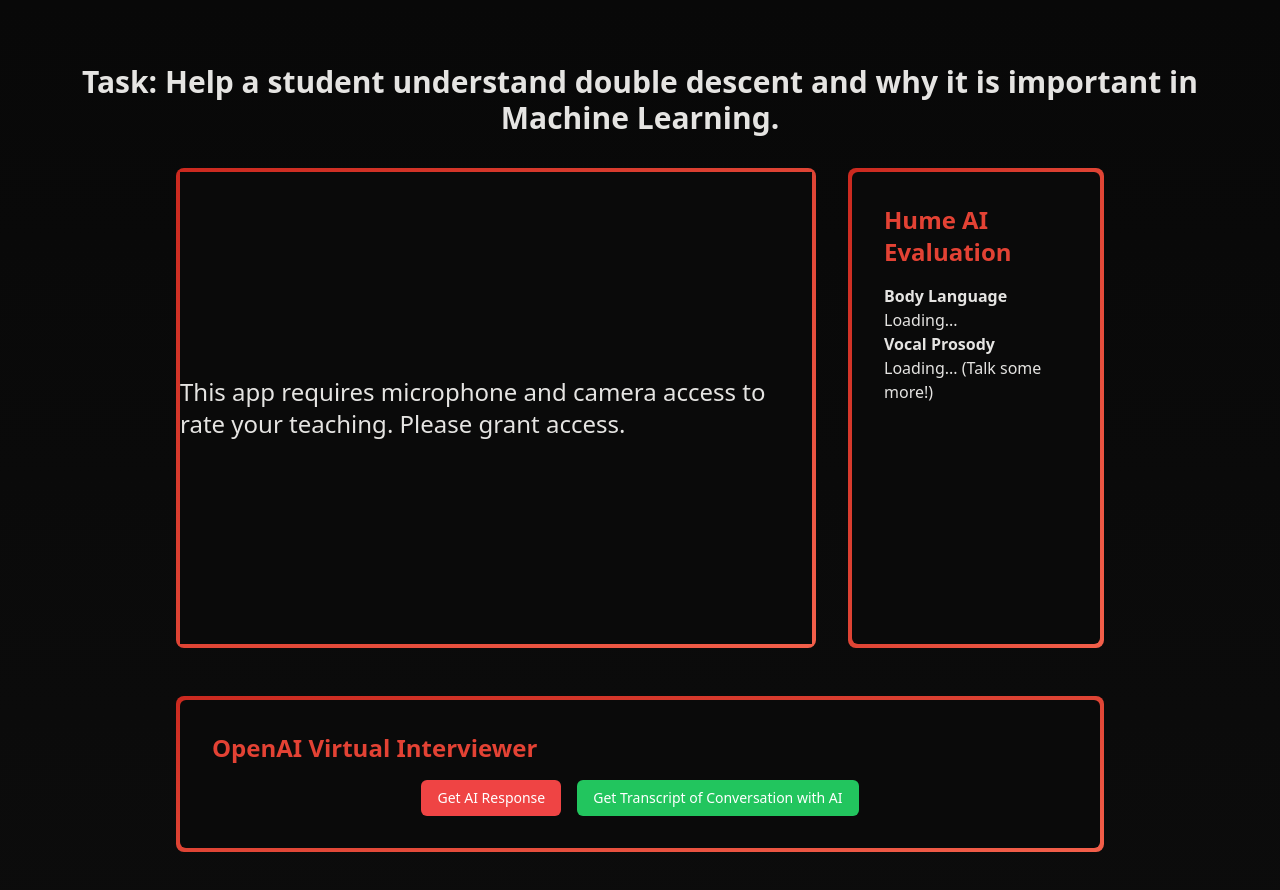
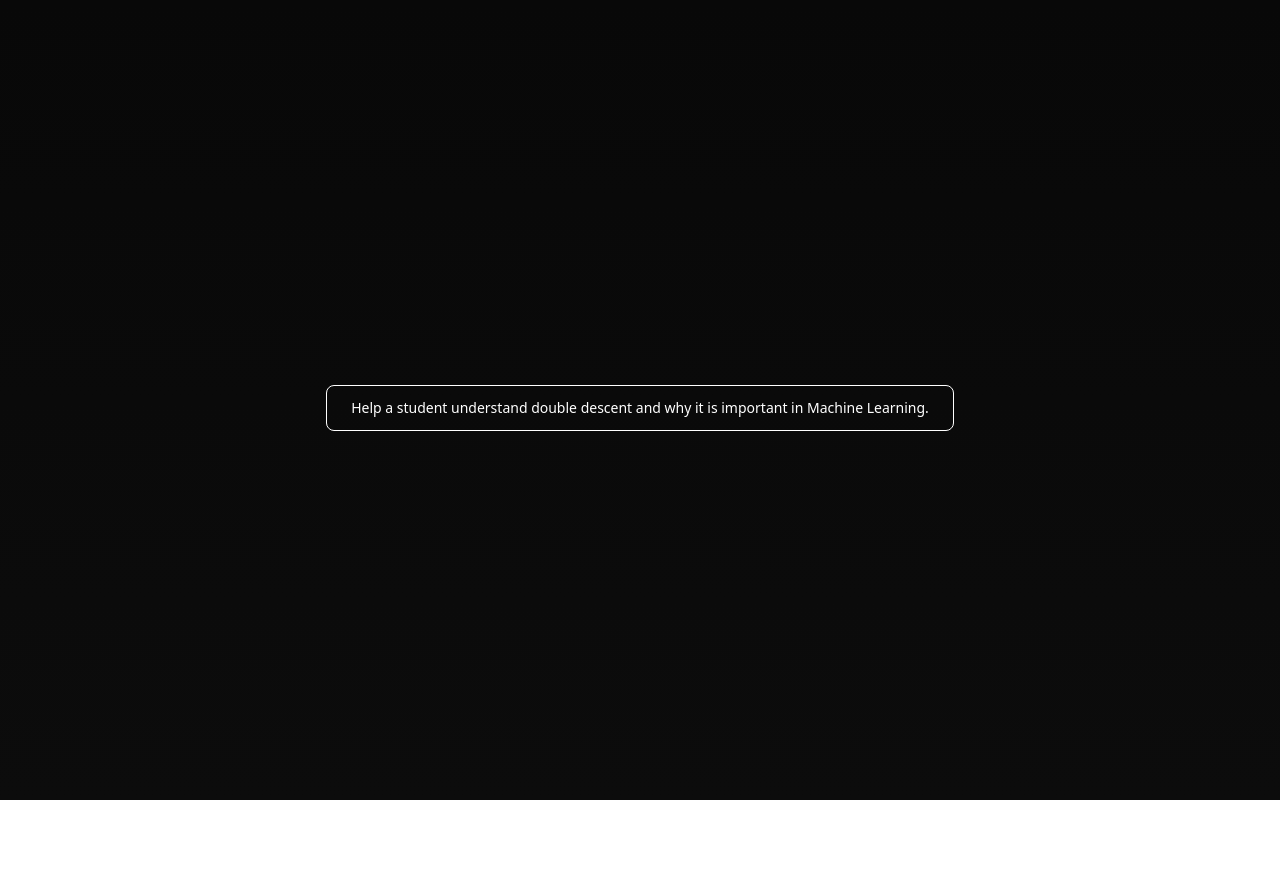
Before and after one commit to thewindsofwinter/learn-adapt, a Next.js app: page /practice in a window 1280 px wide. Shown: the top 890 px of the page. After the commit the page ends 800 px from the top, so only its background shows below. Built offline with nearby package versions, Linux system fonts and the light colour scheme; no server answers.

Commit message:
add tasks

```diff
--- a/app/components/UserVideoPane.js
+++ b/app/components/UserVideoPane.js
@@ -129,7 +129,7 @@ const UserVideoPane = ({ task }) => {
 
       // Define the system prompt and user speech
       const systemPrompt = "You are a student. A teacher has been tasked with the following: " + task + ". You should ask questions and act confused. Previous conversation: " + prePrompt;
-      console.log(systemPrompt);
+      //console.log(systemPrompt);
       const userSpeech = concatenatedTranscriptions + " Context: The user had " + contextEmotion + " as the highest emotion in their speech and " + videoContextEmotion
         + " as the highest emotion in their body language during this current response.";
 
--- /dev/null
+++ b/app/help/page.js
@@ -0,0 +1,36 @@
+"use client";
+
+import React, { useEffect, useState } from 'react';
+
+
+
+const help = () => {
+
+  return (
+    <div className="min-h-screen bg-gradient-to-b from-jetBlack-400 to-jetBlack-600 flex flex-col justify-center items-center">
+    <h1 className="text-center text-5xl font-bold text-platinum-500 p-8">
+      How to use Interview InSight
+    </h1>
+    <div className="container mx-auto px-8 py-4 text-white text-lg text-justify">
+      <p className="mb-8">
+        There are two different modes: Tutoring Practice and Interview Practice. Interview Insight works by
+        giving a task to the user to answer. The user then answers the prompt, and during the presentation,
+        Hume AI evaluates the users' body language and vocal prosody, which the user can view to improve their
+        presentation skills. The recording starts automatically.
+      </p>
+      <div className="mb-8 flex flex-col items-center" style={{ margin: '50px' }}>
+        <p className="font-semibold">Once the user has finished the prompt, there are three buttons:</p>
+        <ul className="list-disc pl-8" >
+          <li style={{margin: '50px'}}><span className="text-green-500">Feedback:</span> Chat GPT gives the user feedback for their presentation.</li>
+          <li style={{margin: '50px'}}><span className="text-green-500">Get AI Response:</span> Chat GPT responds to the user and asks follow-up questions.</li>
+          <li style={{margin: '50px'}}><span className="text-green-500">Get Transcript:</span> Download a text transcript of the conversation between the user and the AI.</li>
+        </ul>
+      </div>
+    </div>
+  </div>
+
+
+  );
+};
+
+export default help;
--- a/app/page.js
+++ b/app/page.js
@@ -1,5 +1,6 @@
 import Image from 'next/image'
 import Link from 'next/link';
+import './globals.css';
 
 export default function Home() {
   return (
@@ -7,11 +8,18 @@ export default function Home() {
       <div className="text-center">
         <h1 className="text-4xl font-bold mb-4">Welcome to Interview InSight!</h1>
         <p className="text-lg mb-8">Explore and practice with us.</p>
-        <div className="border text-vermillion-400 hover:text-vermillion-600 border-vermillion-400 hover:border-vermillion-600 rounded p-2">
-          <Link href="/practice">
-            Go to Practice Page
-          </Link>
-        </div>
+        <div className="flex flex-col justify-center">
+    <div className="border text-vermillion-400 hover:text-vermillion-600 border-vermillion-400 hover:border-vermillion-600 rounded p-2">
+    <Link href="/practice">
+      Go to Practice Page
+    </Link>
+  </div>
+  <div className="border text-vermillion-400 hover:text-vermillion-600 border-vermillion-400 hover:border-vermillion-600 rounded p-2">
+    <Link href="/help">
+      Go to Help Page
+    </Link>
+  </div>
+  </div>
       </div>
     </div>
   );
--- a/app/practice/page.js
+++ b/app/practice/page.js
@@ -9,22 +9,34 @@ const DynamicVideoPane = dynamic(() => import('../components/UserVideoPane').the
 });
 
 const PracticePage = () => {
+  const [selectedTask, setSelectedTask] = useState(null);
   const [isComponentLoaded, setIsComponentLoaded] = useState(false);
-  const task = "Help a student understand double descent and why it is important in Machine Learning.";
+  const tasks = [
+    "Help a student understand double descent and why it is important in Machine Learning.",
+    // "Help a student prepare for a job interview. You must ask three questions. The first question to ask is tell me about yourself. After each question"
+    // + "provide feedback on the student's response with how they could have improved and what they did well in.",
+  ];
 
-  useEffect(() => {
+  const handleTaskSelection = (task) => {
+    setSelectedTask(task);
     setIsComponentLoaded(true);
-  }, []);
+  };
 
   return (
-    <>
-      {isComponentLoaded &&
-      <div className="w-screen h-full bg-gradient-to-b from-jetBlack-400 to-jetBlack-600">
-        <h1 className="text-center text-platinum-500 text-3xl font-bold p-4 pt-16">Task: {task}</h1>
-        <DynamicVideoPane task={task} />
+    <div className="w-screen h-screen bg-gradient-to-b from-jetBlack-400 to-jetBlack-600 flex flex-col items-center justify-center">
+      <div className="flex flex-col items-center">
+        {tasks.map((task, index) => (
+          <button
+            key={index}
+            className={`bg-transparent border border-white rounded-lg px-6 py-3 mt-4 text-white text-sm hover:bg-white hover:text-black focus:outline-none ${selectedTask === task ? 'bg-white text-black' : ''}`}
+            onClick={() => handleTaskSelection(task)}
+          >
+            {task}
+          </button>
+        ))}
       </div>
-      }
-    </>
+      {selectedTask && <DynamicVideoPane task={selectedTask} />}
+    </div>
   );
 };
 
```
Also changed, not shown: app/globals.css (line endings or trailing spaces).
